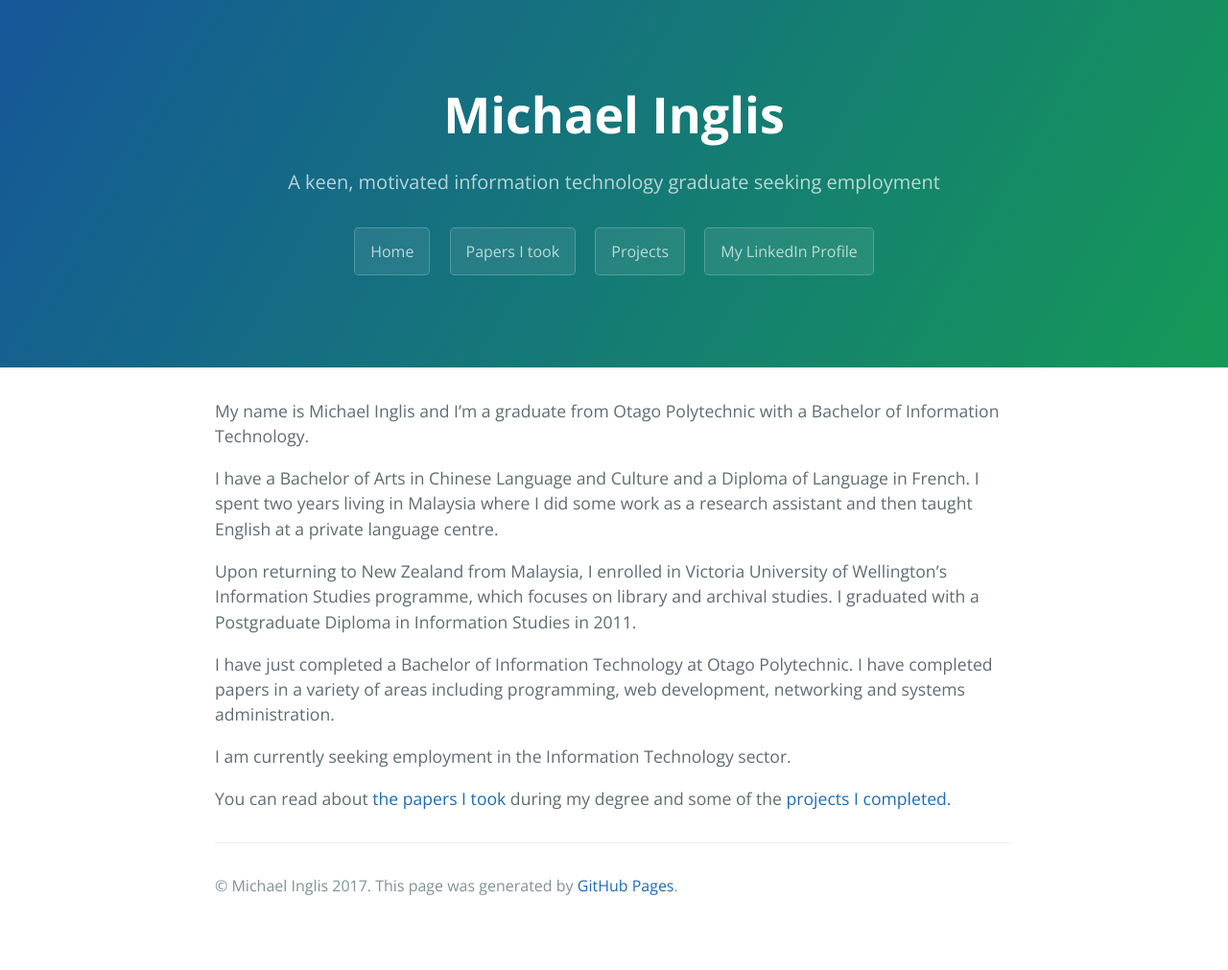
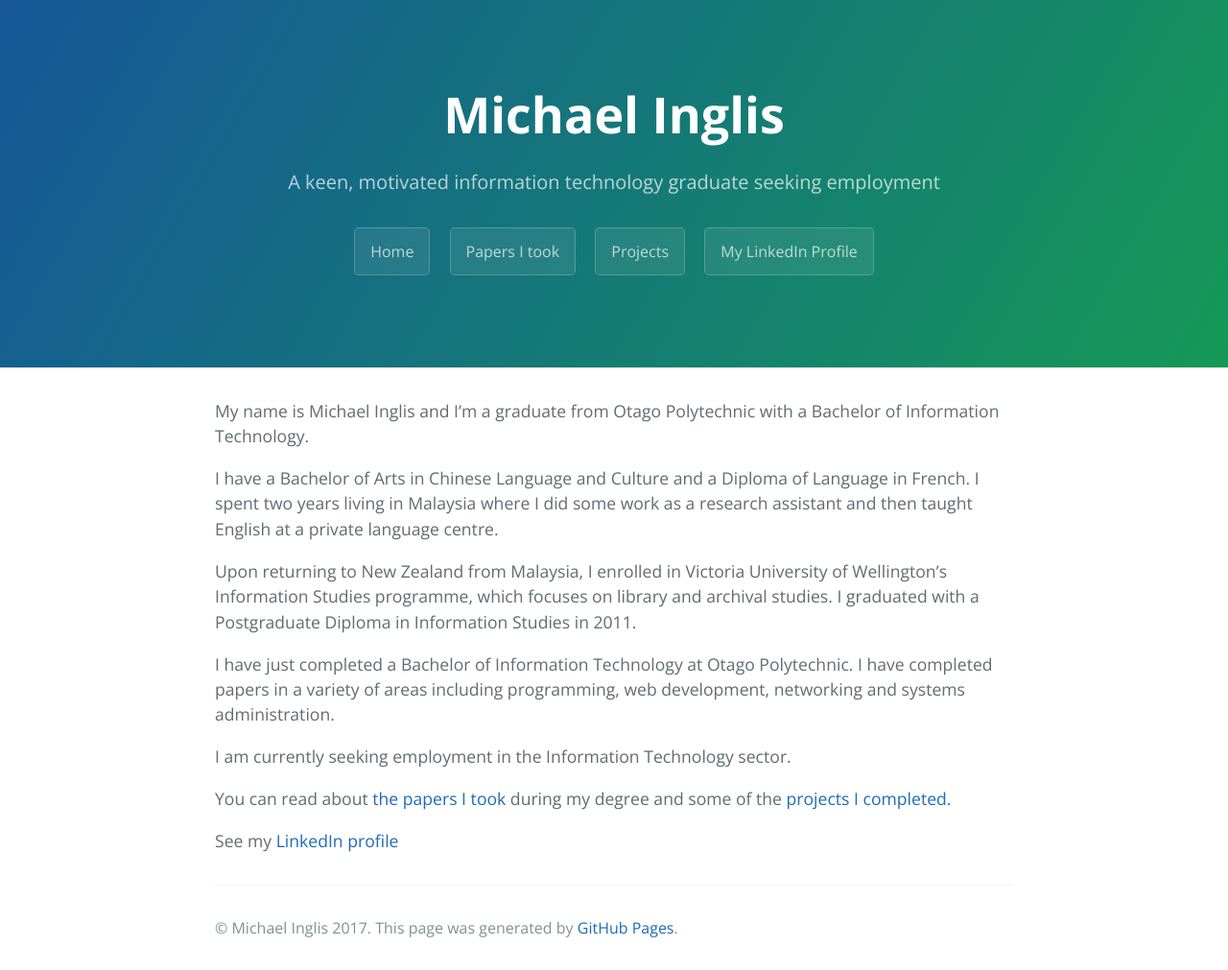
Before and after one commit to MichaelNZ85/MichaelNZ85.github.io, a Jekyll site: the page built from index.md, in a window 1280 px wide. Shown: the whole page at 96% size. Built offline with Jekyll 4.4.1, drawn with Linux system fonts in a browser that asks for light colours; before the commit the page ends 967 px from its top, so only the background shows below that.

Commit message:
added linkedin link

```diff
--- a/index.md
+++ b/index.md
@@ -13,3 +13,5 @@ I have just completed a Bachelor of Information Technology at Otago Polytechnic.
 I am currently seeking employment in the Information Technology sector.
 
 You can read about [the papers I took](https://michaelnz85.github.io/papers) during my degree and some of the [projects I completed.](https://michaelnz85.github.io/projects)
+
+See my [LinkedIn profile](https://www.linkedin.com/in/michael-inglis85/)
```
